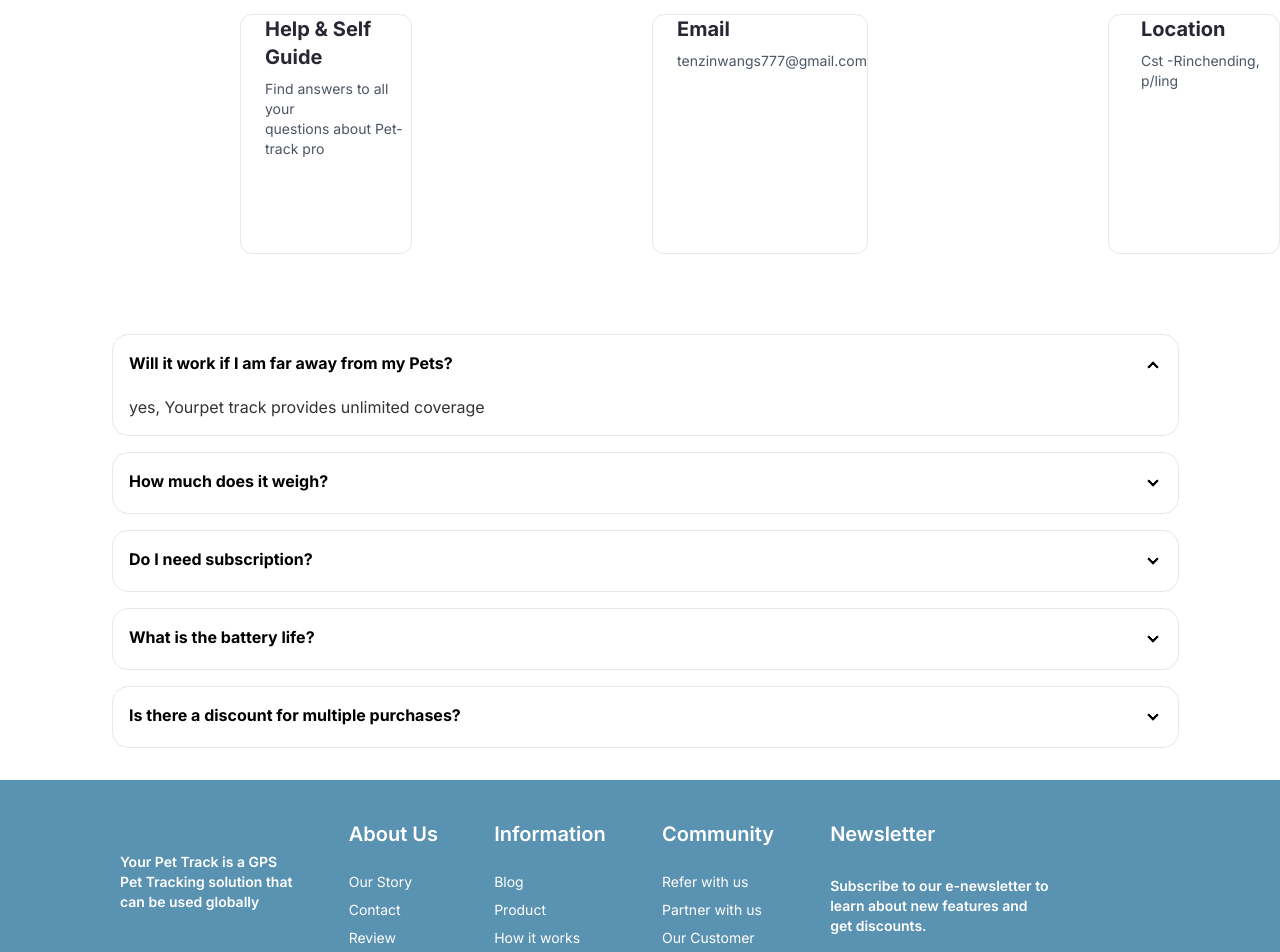
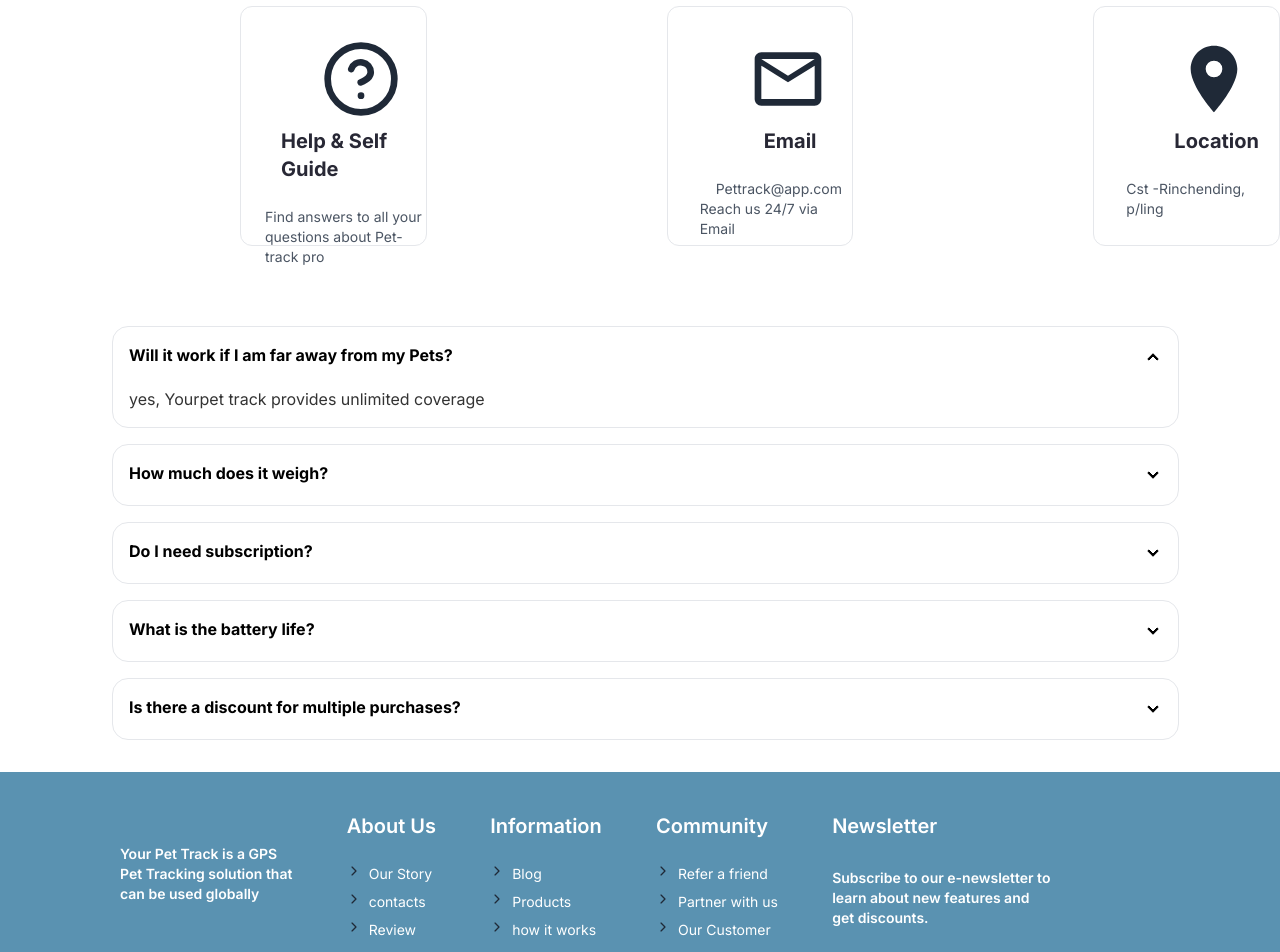
Before and after one commit to tenwangs/petTrackPro, a Next.js app: page /support in a window 1280 px wide. Shown: the part 180-1132 px from the top of the page. Built offline with nearby package versions, Linux system fonts and the light colour scheme.

Commit message:
Icons Update

```diff
--- a/app/components/Footer.js
+++ b/app/components/Footer.js
@@ -1,3 +1,4 @@
+import { IoIosArrowForward } from "react-icons/io";
 export default function Footer () {
     return (
         <main>
@@ -10,23 +11,67 @@ can be used globally</a>
            </div>
   <nav>
     <h6 className="font-semibold text-xl text-[#FFFFFF] mb-4">About Us</h6>
-    <a className="link link-hover text-[#FFFFFF]">Our Story</a>
-    <a className="link link-hover text-[#FFFFFF]">Contact</a>
-    <a className="link link-hover  text-[#FFFFFF]">Review</a>
+    <div className="flex flex-row">
+    <IoIosArrowForward className=""/>
+      <a className="link link-hover text-[#FFFFFF] ml-2">
+      Our Story</a>
+    </div>
+
+    <div className="flex flex-row">
+    <IoIosArrowForward className=""/>
+      <a className="link link-hover text-[#FFFFFF] ml-2">
+      contacts </a>
+    </div>
+
+    <div className="flex flex-row">
+    <IoIosArrowForward className=""/>
+      <a className="link link-hover text-[#FFFFFF] ml-2">
+      Review </a>
+    </div>
 
   </nav>
   <nav>
     <h6 className="font-semibold text-xl text-[#FFFFFF] mb-4">Information</h6>
-    <a className="link link-hover  text-[#FFFFFF]">Blog</a>
-    <a className="link link-hover  text-[#FFFFFF]">Product</a>
-    <a className="link link-hover  text-[#FFFFFF]">How it works </a>
+    <div className="flex flex-row">
+    <IoIosArrowForward className=""/>
+      <a className="link link-hover text-[#FFFFFF] ml-2">
+      Blog</a>
+    </div>
+
+   <div className="flex flex-row">
+    <IoIosArrowForward className=""/>
+      <a className="link link-hover text-[#FFFFFF] ml-2">
+      Products</a>
+    </div>
+
+
+   <div className="flex flex-row">
+    <IoIosArrowForward className=""/>
+      <a className="link link-hover text-[#FFFFFF] ml-2">
+      how it works </a>
+    </div>
 
   </nav>
   <nav>
     <h6 className="font-semibold text-xl text-[#FFFFFF] mb-4">Community</h6>
-    <a className="link link-hover  text-[#FFFFFF]">Refer with us</a>
-    <a className="link link-hover  text-[#FFFFFF]">Partner with us </a>
-    <a className="link link-hover  text-[#FFFFFF]">Our Customer</a>
+   <div className="flex flex-row">
+    <IoIosArrowForward className=""/>
+      <a className="link link-hover text-[#FFFFFF] ml-2">
+      Refer a friend </a>
+    </div>
+
+    <div className="flex flex-row">
+    <IoIosArrowForward className=""/>
+      <a className="link link-hover text-[#FFFFFF] ml-2">
+      Partner with us </a>
+    </div>
+
+   <div className="flex flex-row">
+    <IoIosArrowForward className=""/>
+      <a className="link link-hover text-[#FFFFFF] ml-2">
+      Our Customer</a>
+    </div>
+
   </nav>
   <form>
     <h6 className="font-semibold text-xl text-[#FFFFFF] mb-2">Newsletter</h6>
--- a/app/components/Navbar.js
+++ b/app/components/Navbar.js
@@ -1,6 +1,7 @@
 import Link from 'next/link'
 import Paw from '/public/pawLogo.png'
 import Image from 'next/image'
+
 export default function Navbar(){
     return(
         <main className='border border-gray-200'>
@@ -11,7 +12,7 @@ export default function Navbar(){
         <Link href={'./gps'} className="ml-12 text-[#3D3D3D] text-l">GPS pet Tracker</Link>
         <Link href={'./support'} className="ml-12 text-[#3D3D3D] text-l">Support</Link>
         <Link href={'./FAQ'} className="ml-12 text-[#3D3D3D] text-l">FAQ</Link>
-        <Link href={'./aboutUs'} className="ml-12 text-[#3D3D3D] text-l">About_US</Link>
+        <Link href={'./aboutUs'} className="ml-12 text-[#3D3D3D] text-l">About_US  </Link>
          </div>
 
         <div className='mt-8'>
--- a/app/support/page.js
+++ b/app/support/page.js
@@ -1,23 +1,33 @@
-
-
+import { MdOutlineEmail, MdLocationOn } from "react-icons/md";
+import { FiHelpCircle  } from "react-icons/fi";
 const support = () => {
     return (
         <main className="bg-[#ffffff]">
         <div className="flex flex-row mt-8 ">
-             <div className="w-60 h-60 bg-white mt-8 ml-60 border border-gray-200 rounded-xl text-4xl">
-
-            <p className="font-bold ml-6 text-l text-xl text-[#282835]">Help & Self Guide</p>
-            <p className="text-sm text-gray-600 mt-2 ml-6">Find answers to all your <br></br> questions about Pet-track pro</p>
+             <div className="w-60 h-60 bg-white mt-6 ml-60 border border-gray-200 rounded-xl text-4xl">
+            <div>
+              <FiHelpCircle className="ml-20 w-20 h-20 mt-8 mb-2" />
+            </div>
+            <p className="font-bold ml-10 text-l text-xl text-[#282835]"> Help & Self Guide</p>
+            <p className="text-sm text-gray-600 mt-6 ml-6">Find answers to all your <br></br> questions about Pet-track pro</p>
         </div>
 
-         <div className="w-60 h-60 bg-white mt-8 ml-60 rounded-xl border border-gray-200">
-            <p className="font-bold text-l ml-6 text-xl text-[#282835]">Email</p>
-            <p className="text-sm text-gray-600 mt-2 ml-6">tenzinwangs777@gmail.com</p>
+         <div className="w-60 h-60 bg-white mt-6 ml-60 rounded-xl border border-gray-200">
+         <div>
+          <MdOutlineEmail className="ml-20 w-20 h-20 mt-8 mb-2"/>
+         </div>
+            <p className="font-bold text-l ml-24 text-xl text-[#282835]">Email</p>
+            <p className="text-sm text-gray-600 mt-6 ml-12">Pettrack@app.com</p>
+            <p className="text-sm text-gray-600  ml-8">Reach us 24/7 via Email</p>
+
         </div>
 
-         <div className="w-60 h-60 bg-white mt-8 ml-60 text-xl rounded-xl border border-gray-200">
-            <p className="font-bold text-l ml-8 text-[#282835]">Location</p>
-            <p className="text-sm text-gray-600 mt-2 ml-8">Cst -Rinchending, p/ling</p>
+         <div className="w-60 h-60 bg-white mt-6 ml-60 text-xl rounded-xl border border-gray-200">
+            <div>
+              <MdLocationOn  className="ml-20 w-20 h-20 mt-8 mb-2 "/>
+            </div>
+            <p className="font-bold text-l ml-20 text-[#282835]">Location</p>
+            <p className="text-sm text-gray-600 mt-6 ml-8">Cst -Rinchending, p/ling</p>
         </div>
 
 
--- a/package.json
+++ b/package.json
@@ -20,6 +20,7 @@
     "postcss": "8.4.38",
     "react": "18.2.0",
     "react-dom": "18.2.0",
+    "react-icons": "^5.0.1",
     "tailwindcss": "3.4.3"
   },
   "devDependencies": {
```
Also changed, not shown: 1 other file (tests, documents, lock files or other folders).
